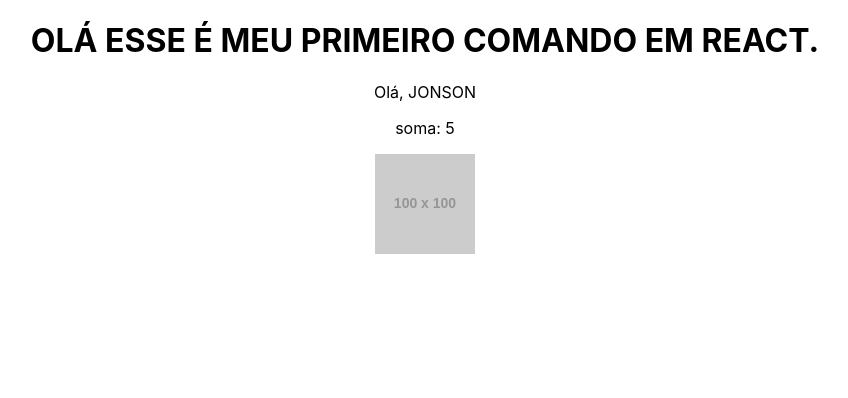
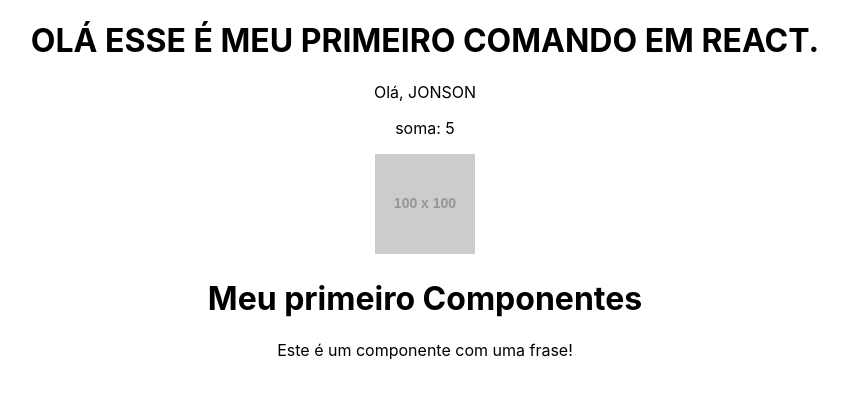
Before and after one commit to luisjonson/projeto_reactjs, a React (Create React App) app: page / in a window 1280 px wide. Shown: the top 398 px of the page, without its empty margins (215-1063 px from the left). Built offline with nearby package versions, Linux system fonts and the light colour scheme.

Commit message:
Criando componentes no React - #04

```diff
--- a/src/App.js
+++ b/src/App.js
@@ -1,4 +1,5 @@
 import logo from './logo.svg';
+import HelloWorld from './components/HelloWorld';
 import './App.css';
 
 function App() {
@@ -17,6 +18,7 @@
      <p>Olá, {newName}</p>
      <p>soma: {sun(1,4)}</p>
      <img src={url} alt="Goolge"/>
+     <HelloWorld />
     </div>
   );
 }
--- /dev/null
+++ b/src/Frase.js
@@ -0,0 +1,9 @@
+function Frase(){
+    return(
+        <>
+            <p>Este é um componente com uma frase!</p>
+        </>
+    )
+}
+
+export default Frase
--- /dev/null
+++ b/src/components/HelloWorld.js
@@ -0,0 +1,11 @@
+import Frase from "../Frase"
+function HelloWorld(){
+    return (
+        <div>
+            <h1> Meu primeiro Componentes </h1>
+            < Frase/>
+        </div>
+    )
+}
+
+export default HelloWorld
```
